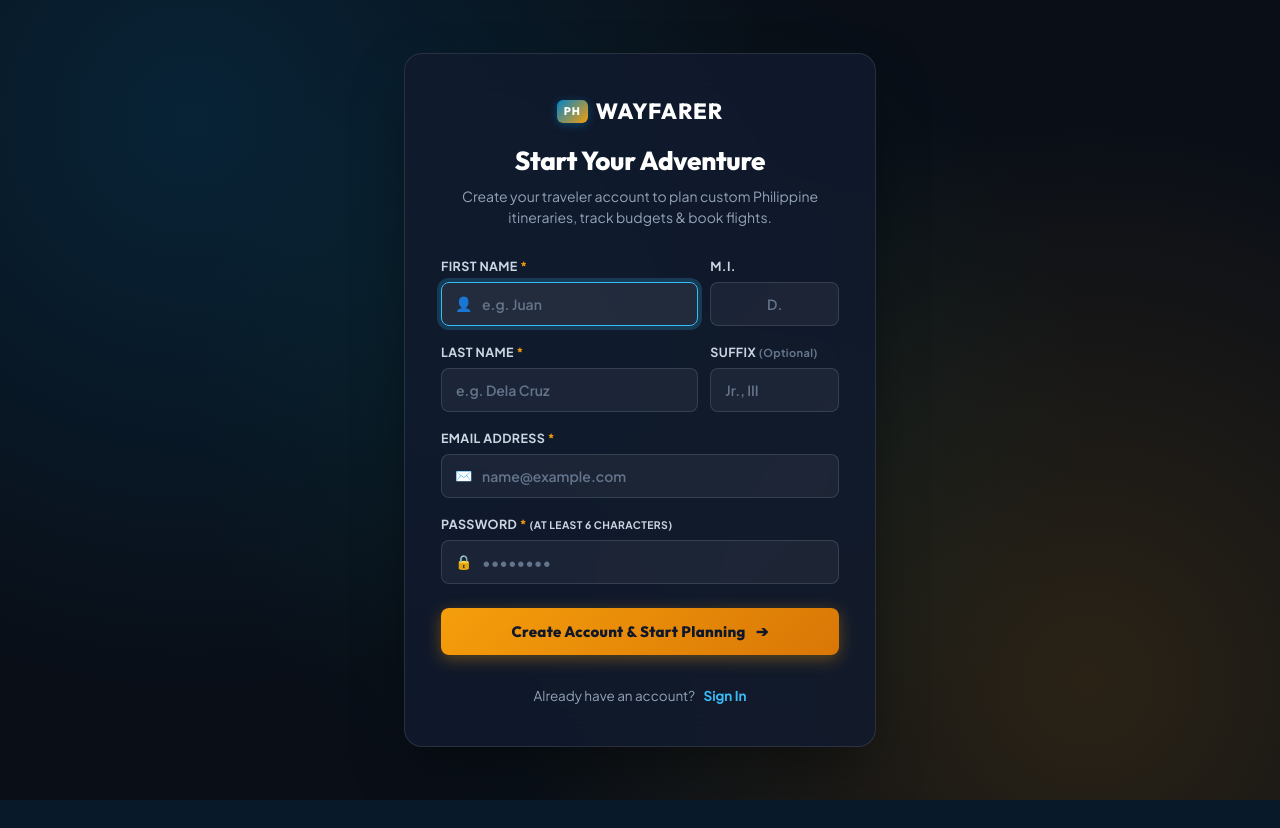
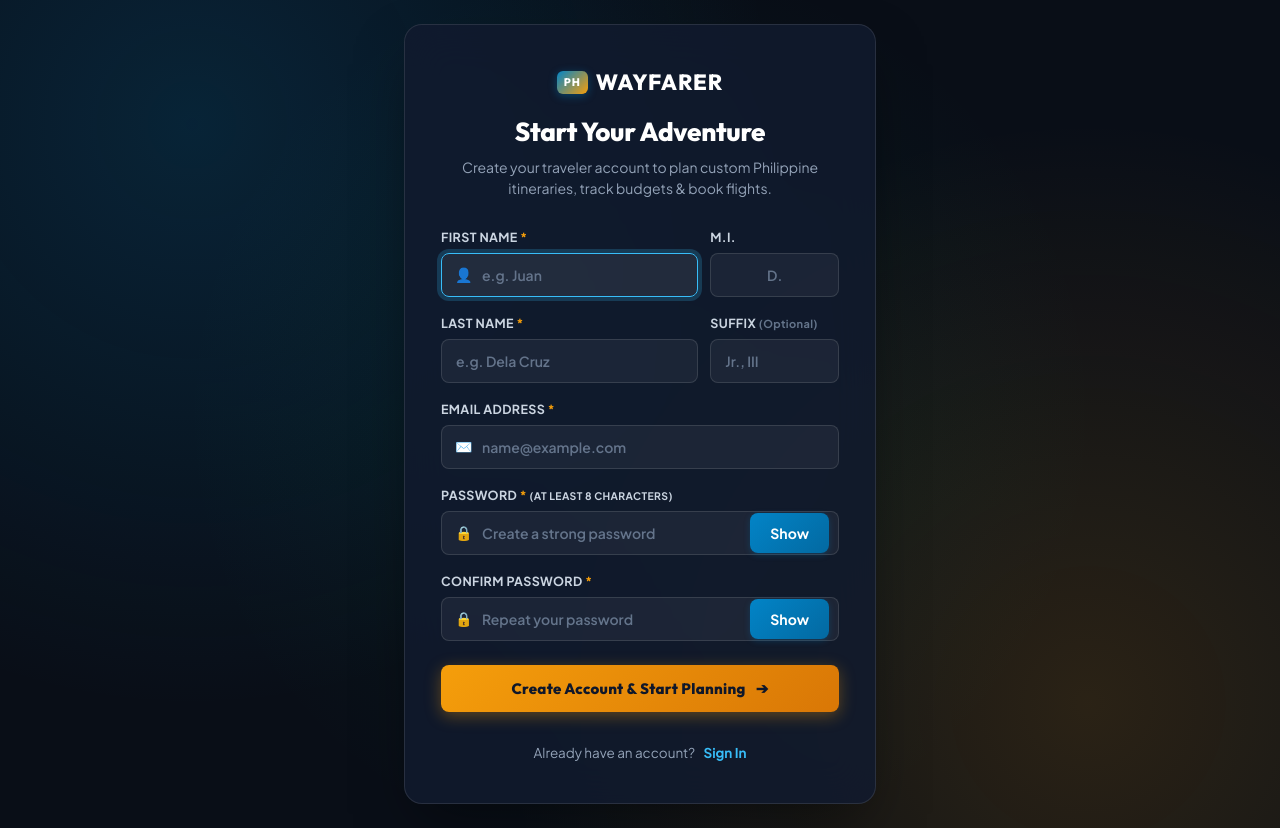
Before and after one commit to daito6969/System_IM, a PHP site: page /register.php in a window 1280 px wide. Before the commit the page ends 800 px from the top, so only its background shows below. Run offline with PHP 8.4, Linux system fonts and the light colour scheme.

Commit message:
new commit

```diff
--- a/assets/css/style.css
+++ b/assets/css/style.css
@@ -171,6 +171,12 @@ h2 {
   margin-bottom: 20px;
 }
 
+.auth-alert-success {
+  background: rgba(16, 185, 129, 0.14);
+  border-color: rgba(16, 185, 129, 0.38);
+  color: #a7f3d0;
+}
+
 .auth-form-aesthetic {
   display: flex;
   flex-direction: column;
@@ -256,6 +262,32 @@ h2 {
   background: rgba(255, 255, 255, 0.08);
   border-color: #38bdf8;
   box-shadow: 0 0 0 4px rgba(56, 189, 248, 0.2);
+}
+
+.password-toggle {
+  position: absolute;
+  right: 10px;
+  border: 0;
+  background: transparent;
+  color: #94a3b8;
+  font-size: 12px;
+  font-weight: 800;
+  padding: 8px;
+  cursor: pointer;
+}
+
+.password-toggle:hover {
+  color: #e2e8f0;
+}
+
+.input-inner:has(.password-toggle) input {
+  padding-right: 64px;
+}
+
+.auth-btn-primary:disabled {
+  cursor: wait;
+  opacity: 0.75;
+  transform: none;
 }
 
 .auth-btn-primary {
--- a/register.php
+++ b/register.php
@@ -1,6 +1,14 @@
 <?php
 require_once __DIR__ . '/includes/auth.php';
+
+if (user()) {
+  header('Location: ' . home_for(user()['role']));
+  exit;
+}
+
 $registerError = isset($_GET['error']) ? trim((string) $_GET['error']) : '';
+$old = $_SESSION['register_old'] ?? [];
+unset($_SESSION['register_old']);
 ?>
 <!DOCTYPE html>
 <html lang="en">
@@ -36,7 +44,7 @@ $registerError = isset($_GET['error']) ? trim((string) $_GET['error']) : '';
     </div>
     <?php endif; ?>
 
-    <form method="post" action="actions/register_process.php" class="auth-form-aesthetic">
+    <form method="post" action="<?= BASE ?>/actions/register_process.php" class="auth-form-aesthetic" novalidate>
       <!-- Name Fields: First Name + MI -->
       <div class="form-row-2-1">
         <div class="input-group">
@@ -45,7 +53,7 @@ $registerError = isset($_GET['error']) ? trim((string) $_GET['error']) : '';
           </label>
           <div class="input-inner">
             <span class="input-icon">👤</span>
-            <input type="text" id="first_name" name="first_name" placeholder="e.g. Juan" required autofocus>
+            <input type="text" id="first_name" name="first_name" value="<?= e($old['first_name'] ?? '') ?>" placeholder="e.g. Juan" autocomplete="given-name" maxlength="50" required autofocus>
           </div>
         </div>
 
@@ -54,7 +62,7 @@ $registerError = isset($_GET['error']) ? trim((string) $_GET['error']) : '';
             <span>M.I.</span>
           </label>
           <div class="input-inner">
-            <input type="text" id="middle_initial" name="middle_initial" placeholder="D." maxlength="4" style="text-align:center;">
+            <input type="text" id="middle_initial" name="middle_initial" value="<?= e($old['middle_initial'] ?? '') ?>" placeholder="D." maxlength="4" autocomplete="additional-name" style="text-align:center;">
           </div>
         </div>
       </div>
@@ -66,7 +74,7 @@ $registerError = isset($_GET['error']) ? trim((string) $_GET['error']) : '';
             <span>Last Name <span class="req">*</span></span>
           </label>
           <div class="input-inner">
-            <input type="text" id="last_name" name="last_name" placeholder="e.g. Dela Cruz" required>
+            <input type="text" id="last_name" name="last_name" value="<?= e($old['last_name'] ?? '') ?>" placeholder="e.g. Dela Cruz" autocomplete="family-name" maxlength="50" required>
           </div>
         </div>
 
@@ -75,7 +83,7 @@ $registerError = isset($_GET['error']) ? trim((string) $_GET['error']) : '';
             <span>Suffix <span class="opt">(Optional)</span></span>
           </label>
           <div class="input-inner">
-            <input type="text" id="suffix" name="suffix" placeholder="Jr., III" maxlength="10">
+            <input type="text" id="suffix" name="suffix" value="<?= e($old['suffix'] ?? '') ?>" placeholder="Jr., III" maxlength="10">
           </div>
         </div>
       </div>
@@ -87,18 +95,30 @@ $registerError = isset($_GET['error']) ? trim((string) $_GET['error']) : '';
         </label>
         <div class="input-inner">
           <span class="input-icon">✉️</span>
-          <input type="email" id="email" name="email" placeholder="name@example.com" required>
+          <input type="email" id="email" name="email" value="<?= e($old['email'] ?? '') ?>" placeholder="name@example.com" autocomplete="username" maxlength="191" required>
         </div>
       </div>
 
       <!-- Password -->
       <div class="input-group">
         <label for="password">
-          <span>Password <span class="req">*</span> <small>(at least 6 characters)</small></span>
+          <span>Password <span class="req">*</span> <small>(at least 8 characters)</small></span>
         </label>
         <div class="input-inner">
           <span class="input-icon">🔒</span>
-          <input type="password" id="password" name="password" minlength="6" placeholder="••••••••" required>
+          <input type="password" id="password" name="password" minlength="8" placeholder="Create a strong password" autocomplete="new-password" required>
+          <button type="button" class="password-toggle" data-target="password" aria-label="Show password" aria-pressed="false">Show</button>
+        </div>
+      </div>
+
+      <div class="input-group">
+        <label for="confirm_password">
+          <span>Confirm Password <span class="req">*</span></span>
+        </label>
+        <div class="input-inner">
+          <span class="input-icon">🔒</span>
+          <input type="password" id="confirm_password" name="confirm_password" minlength="8" placeholder="Repeat your password" autocomplete="new-password" required>
+          <button type="button" class="password-toggle" data-target="confirm_password" aria-label="Show password" aria-pressed="false">Show</button>
         </div>
       </div>
 
@@ -115,5 +135,38 @@ $registerError = isset($_GET['error']) ? trim((string) $_GET['error']) : '';
   </div>
 </div>
 
+<script>
+document.querySelectorAll('.password-toggle').forEach(function(button) {
+  button.addEventListener('click', function() {
+    var input = document.getElementById(button.dataset.target);
+    var show = input.type === 'password';
+    input.type = show ? 'text' : 'password';
+    button.textContent = show ? 'Hide' : 'Show';
+    button.setAttribute('aria-label', show ? 'Hide password' : 'Show password');
+    button.setAttribute('aria-pressed', show ? 'true' : 'false');
+  });
+});
+
+var form = document.querySelector('.auth-form-aesthetic');
+form.addEventListener('submit', function(event) {
+  var password = document.getElementById('password');
+  var confirmation = document.getElementById('confirm_password');
+  if (password.value !== confirmation.value) {
+    event.preventDefault();
+    confirmation.setCustomValidity('Passwords do not match.');
+    confirmation.reportValidity();
+  } else {
+    confirmation.setCustomValidity('');
+    var submit = form.querySelector('.auth-btn-primary');
+    submit.disabled = true;
+    submit.querySelector('span:first-child').textContent = 'Creating account…';
+  }
+});
+
+document.getElementById('confirm_password').addEventListener('input', function() {
+  this.setCustomValidity('');
+});
+</script>
+
 </body>
 </html>
```
Also changed, not shown: actions/login_process.php (+18 -5 lines), actions/register_process.php (+25 -8 lines), login.php (+32 -16 lines), logout.php (+26 -1 lines).
